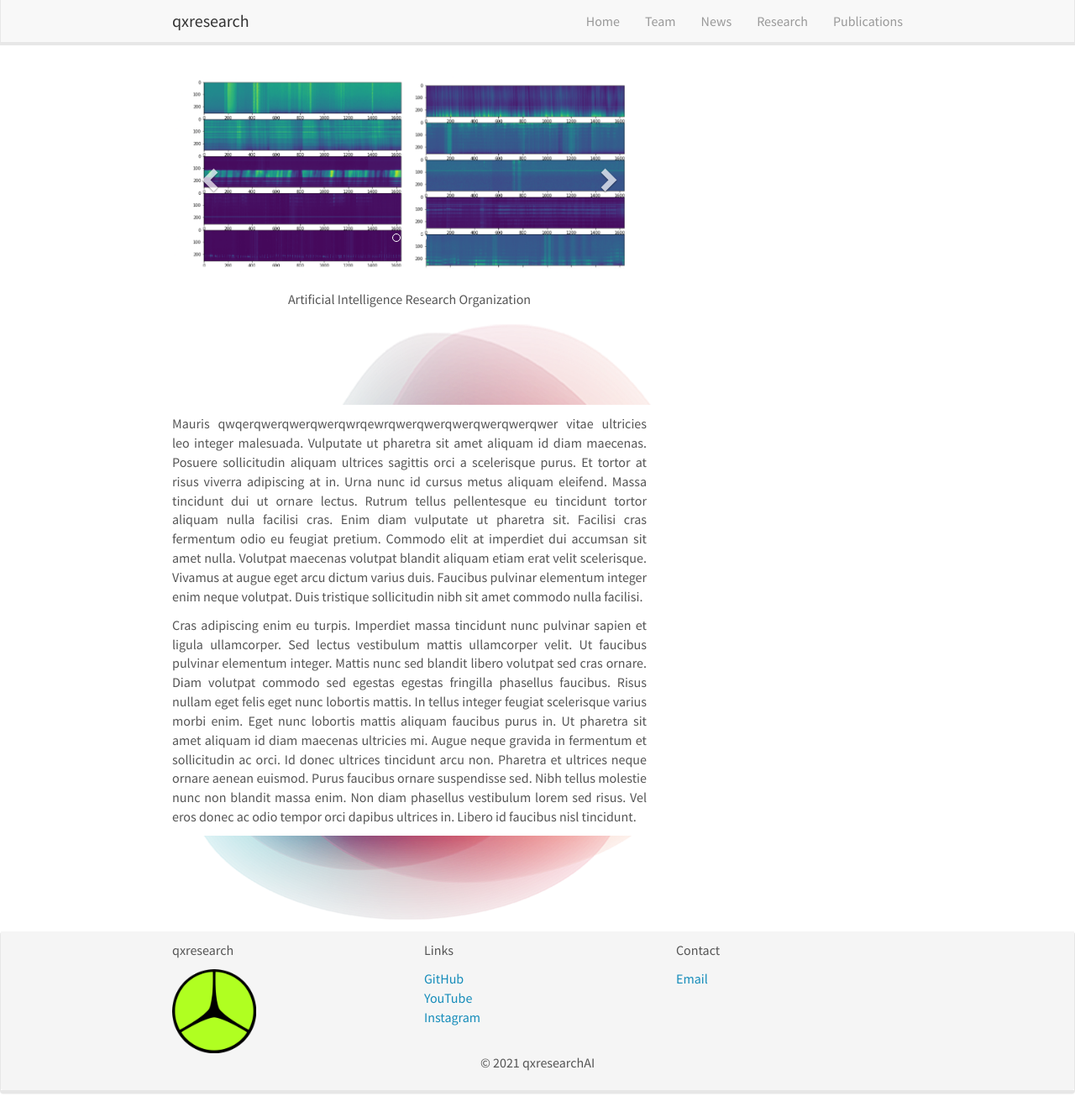
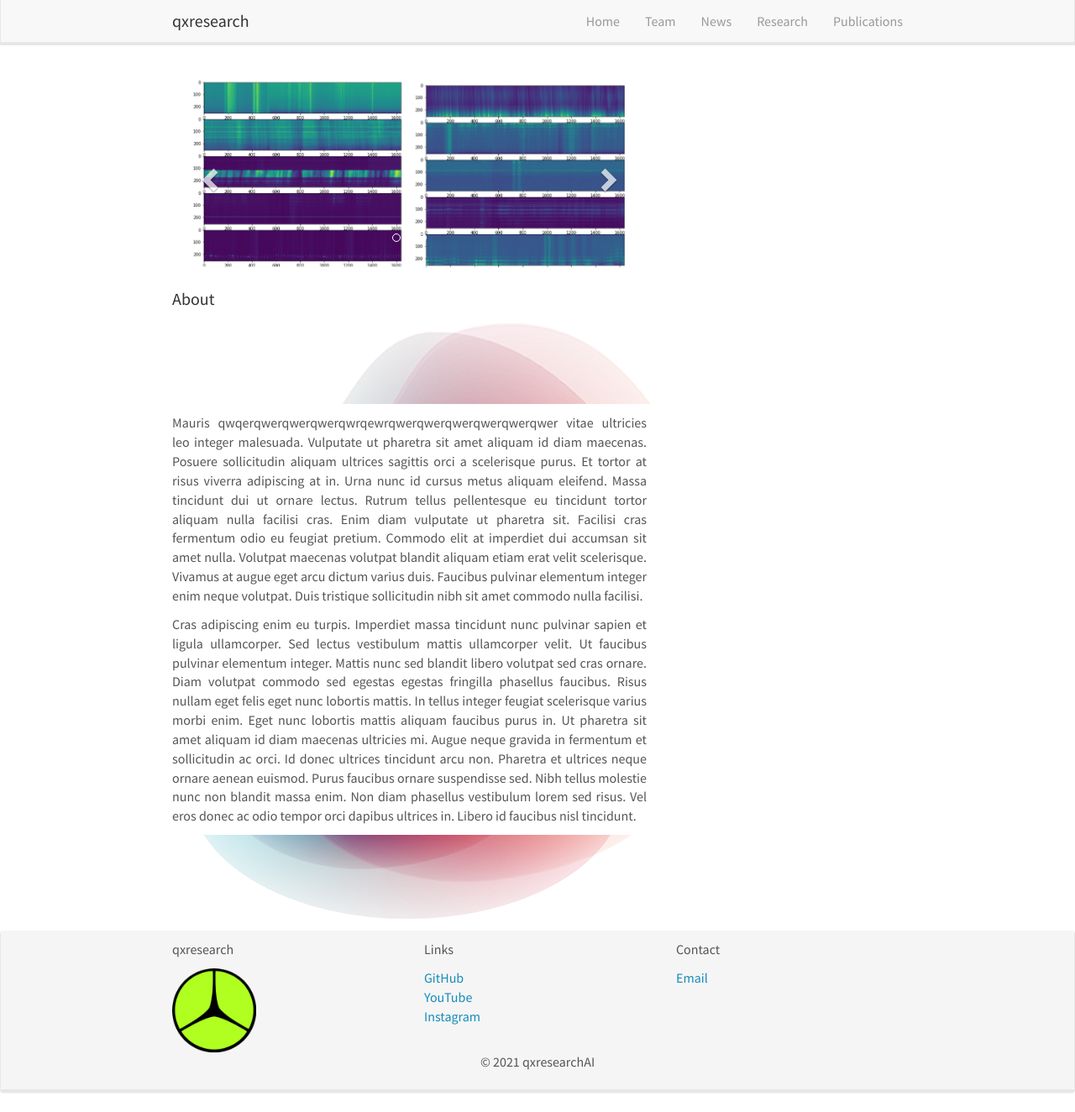
Before and after one commit to qxresearch/qxresearch.github.io, a Jekyll site: the page built from _pages/home.md, in a window 1280 px wide and 1324 px high. Shown: the whole window at 84% size. Built offline with Jekyll 4.4.1, drawn with Linux system fonts in a browser that asks for light colours; nearby versions of some CDN libraries; comment, search, counter and statistics services are not loaded.

Commit message:
Update home.md

```diff
--- a/_pages/home.md
+++ b/_pages/home.md
@@ -5,10 +5,7 @@ excerpt: "qxresearch AI"
 sitemap: false
 permalink: /
 ---
-
-  <p align="center">
-    Artificial Intelligence Research Organization
-  </p>
+#### About
 
 <p align="center">
   <a href="https://www.youtube.com/channel/UCX7oe66V8zyFpAJyMfPL9VA">
```
